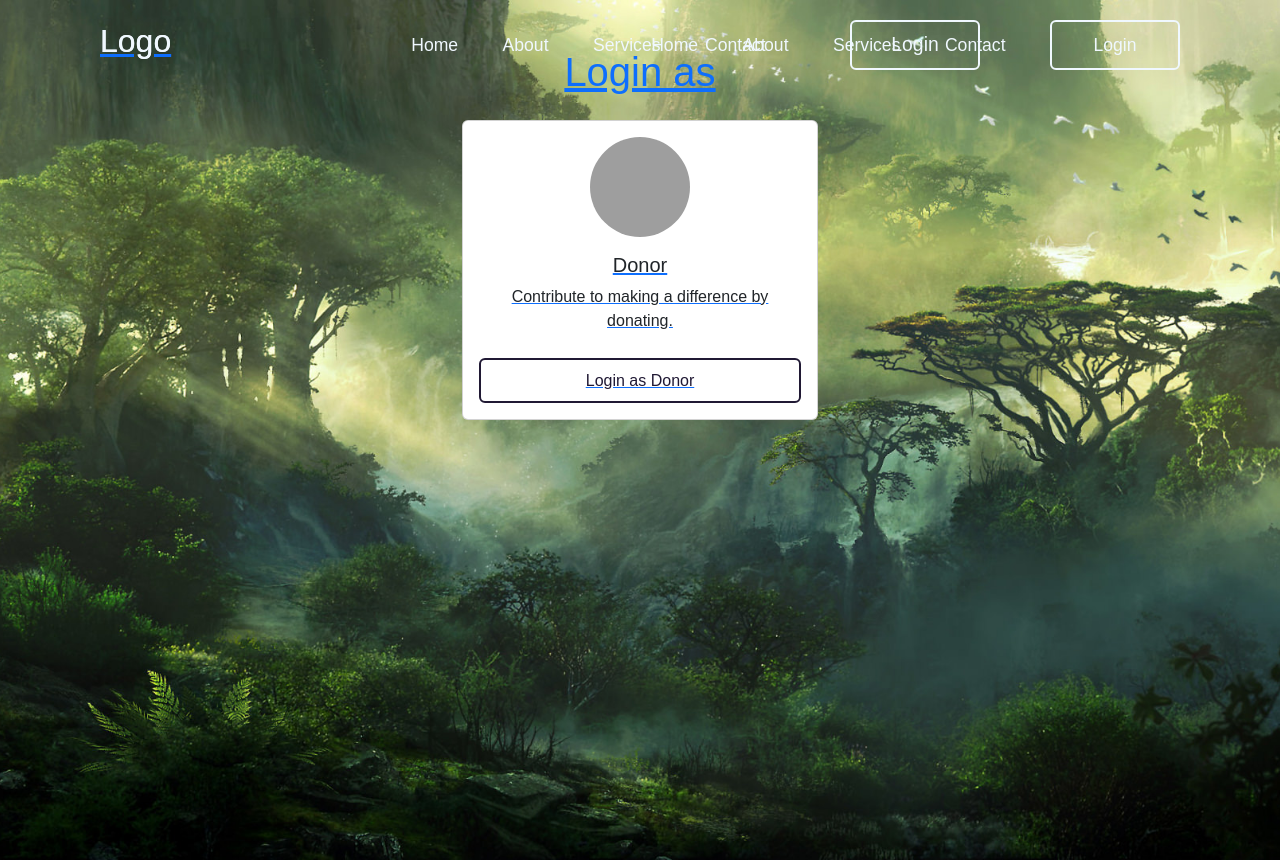
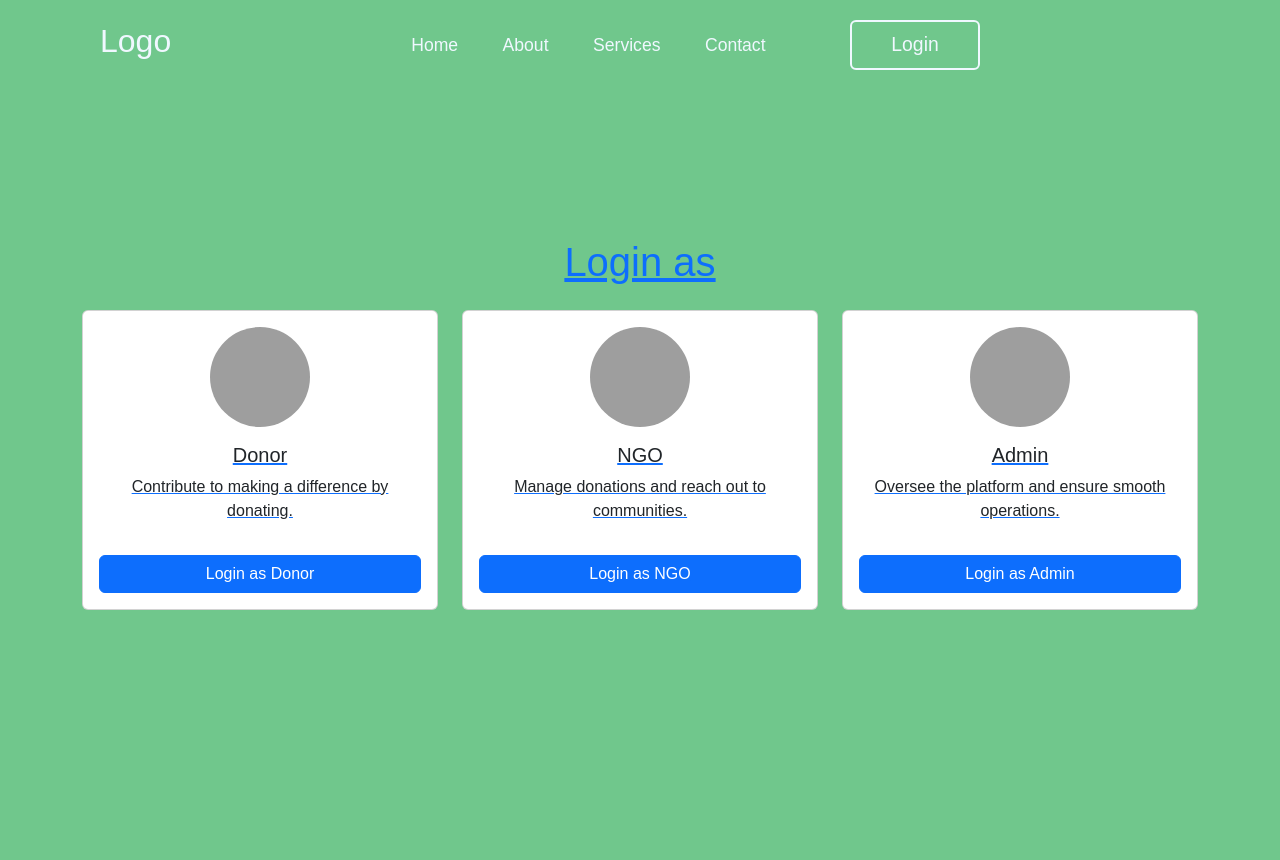
Before and after one commit to sharrmeen/HandIt-WebApp, a Django app: page /all_logins in a window 1280 px wide. After the commit the page ends 610 px from the top, so only its background shows below. Run offline with Django 4.2, Linux system fonts and the light colour scheme; grey boxes are pictures that could not be loaded.

Commit message:
Update all_logins.html
Removed the additional code of index.html page

```diff
--- a/donation/templates/all_logins.html
+++ b/donation/templates/all_logins.html
@@ -29,84 +29,7 @@
                         <button class="btn btn-primary mt-auto">Login as Donor</button>
                     </div>
                 </div>
-<!DOCTYPE html>
 
-
-<html lang="en">
-  <head>
-    <meta charset="UTF-8" />
-    <meta http-equiv="X-UA-Compatible" content="IE=edge" />
-    <meta name="viewport" content="width=device-width, initial-scale=1.0" />
-    <title>Login</title>
-    <link rel="stylesheet" href="../static/css/style.css" />
-  </head>
-  <body>
-    <header>
-      <h2 class="logo">Logo</h2>
-      <nav class="navigation">
-        <a href="#">Home</a>
-        <a href="#">About</a>
-        <a href="#">Services</a>
-        <a href="#">Contact</a>
-        <button class="btnLogin-popup">Login</button>
-      </nav>
-    </header>
-
-    <div class="wrapper">
-      <span class="icon-close">
-
-        <svg xmlns="http://www.w3.org/2000/svg" width="16" height="16" fill="currentColor" class="bi bi-x-lg" viewBox="0 0 16 16">
-          <path d="M2.146 2.854a.5.5 0 1 1 .708-.708L8 7.293l5.146-5.147a.5.5 0 0 1 .708.708L8.707 8l5.147 5.146a.5.5 0 0 1-.708.708L8 8.707l-5.146 5.147a.5.5 0 0 1-.708-.708L7.293 8 2.146 2.854Z"/>
-        </svg>
-
-
-      </span>
-        <div class="form-box login">
-          <h2>Login</h2>
-          <form action="#">
-            <div class="input-box">
-              <span class="icon"><svg xmlns="http://www.w3.org/2000/svg" width="15" height="15" fill="currentColor" class="bi bi-envelope-fill" viewBox="0 0 16 16">
-                <path d="M.05 3.555A2 2 0 0 1 2 2h12a2 2 0 0 1 1.95 1.555L8 8.414.05 3.555ZM0 4.697v7.104l5.803-3.558L0 4.697ZM6.761 8.83l-6.57 4.027A2 2 0 0 0 2 14h12a2 2 0 0 0 1.808-1.144l-6.57-4.027L8 9.586l-1.239-.757Zm3.436-.586L16 11.801V4.697l-5.803 3.546Z"/>
-              </svg></span>
-              <input type="email" required>
-              <label>Email</label>
-            </div>
-            <div class="input-box">
-              <span class="icon"><svg xmlns="http://www.w3.org/2000/svg" width="16" height="16" fill="currentColor" class="bi bi-lock-fill" viewBox="0 0 16 16">
-                <path d="M8 1a2 2 0 0 1 2 2v4H6V3a2 2 0 0 1 2-2zm3 6V3a3 3 0 0 0-6 0v4a2 2 0 0 0-2 2v5a2 2 0 0 0 2 2h6a2 2 0 0 0 2-2V9a2 2 0 0 0-2-2z"/>
-              </svg></span>
-              <input type="password" required>
-              <label>Password</label>
-            </div>
-            <div class="remember-forgot">
-              <label><input type="checkbox">
-              Remember me</label>
-              <a href = "#">Forgot Password</a>
-            </div>
-            <button type="submit" class="btn">Login</button>
-            <div class="login-register">
-              <p>Don't have an account?
-                <a href="#" class="register-link">Register</a>
-              </p>
-            </div>
-          </form>
-        </div>
-
-        <div class="form-box register">
-
-          <h2>Sign Up</h2>
-          <form action="#">
-
-            <div class="input-box">
-              <span class="icon">
-
-                <svg xmlns="http://www.w3.org/2000/svg" width="16" height="16" fill="currentColor" class="bi bi-person-fill" viewBox="0 0 16 16">
-                  <path d="M3 14s-1 0-1-1 1-4 6-4 6 3 6 4-1 1-1 1H3Zm5-6a3 3 0 1 0 0-6 3 3 0 0 0 0 6Z"/>
-                </svg>
-
-              </span>
-              <input type="text" required>
-              <label>Username</label>
             </div>
 
             <!-- NGO Card -->
```
